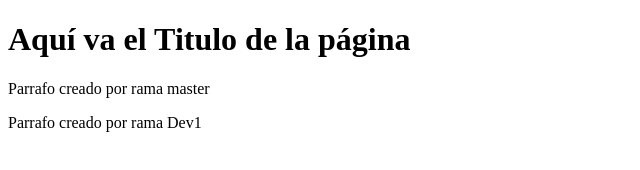
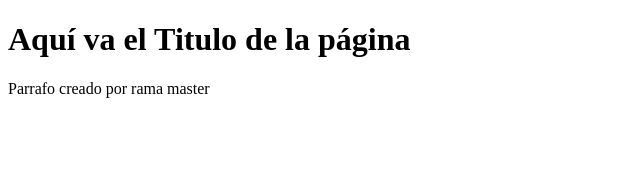
Before and after one commit to Alejandro920708/Proyect-Web-CompanyD, a plain HTML site: page Index.html in a window 1280 px wide. Shown: the whole page, without its empty margins (0-640 px from the left). Drawn offline with Linux system fonts and the light colour scheme.

Commit message:
Proyecto Inicio V2

```diff
--- a/Index.html
+++ b/Index.html
@@ -9,6 +9,5 @@
 <body>
     <h1>Aquí va el Titulo de la página</h1>
     <p>Parrafo creado por rama master</p>
-    <p>Parrafo creado por rama Dev1</p>
 </body>
 </html>
```
